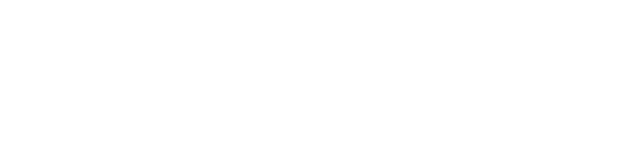
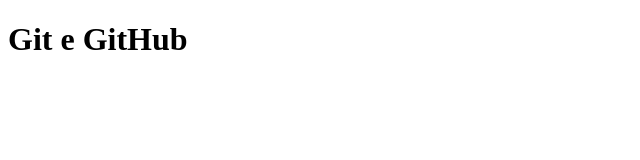
Before and after one commit to Thiago-Soares/html, a plain HTML site: page public_html/index.html in a window 1280 px wide. Shown: the whole page, without its empty margins (0-640 px from the left). Drawn offline with Linux system fonts and the light colour scheme.

Commit message:
Inclusão da tag H1 no arquivo index.html

```diff
--- a/public_html/index.html
+++ b/public_html/index.html
@@ -6,6 +6,6 @@
     <title>Document</title>
 </head>
 <body>
-
+    <h1>Git e GitHub</h1>
 </body>
 </html>
```
